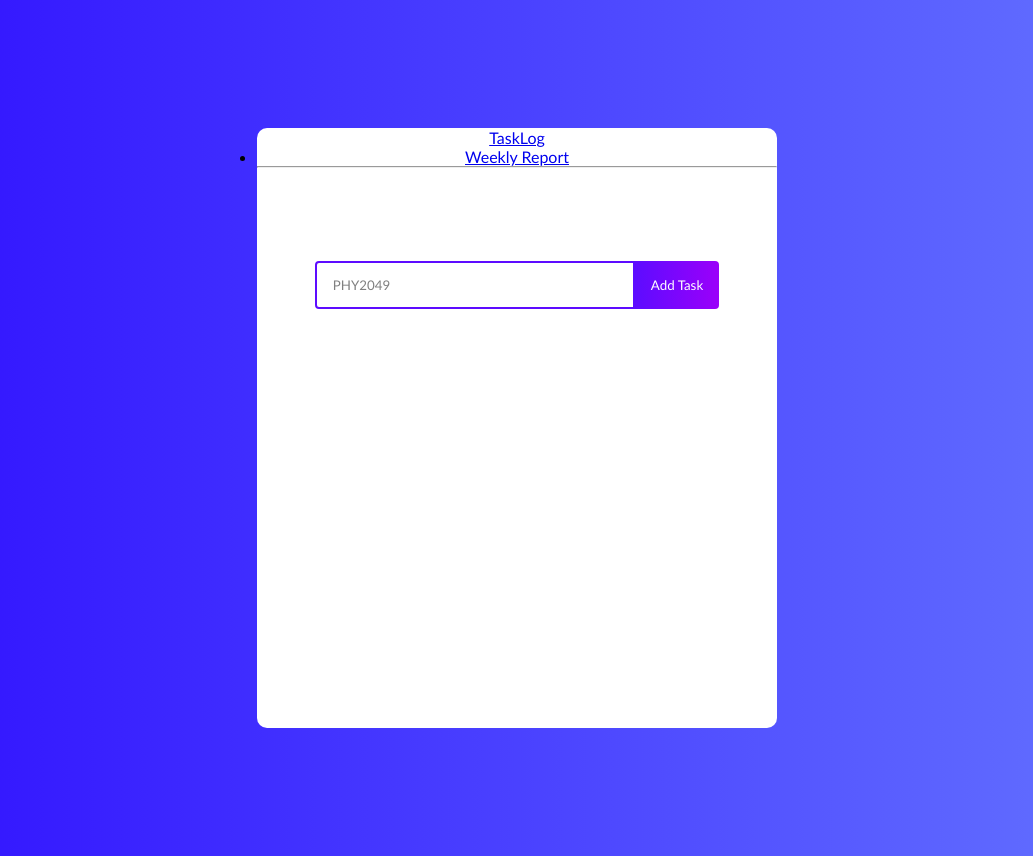
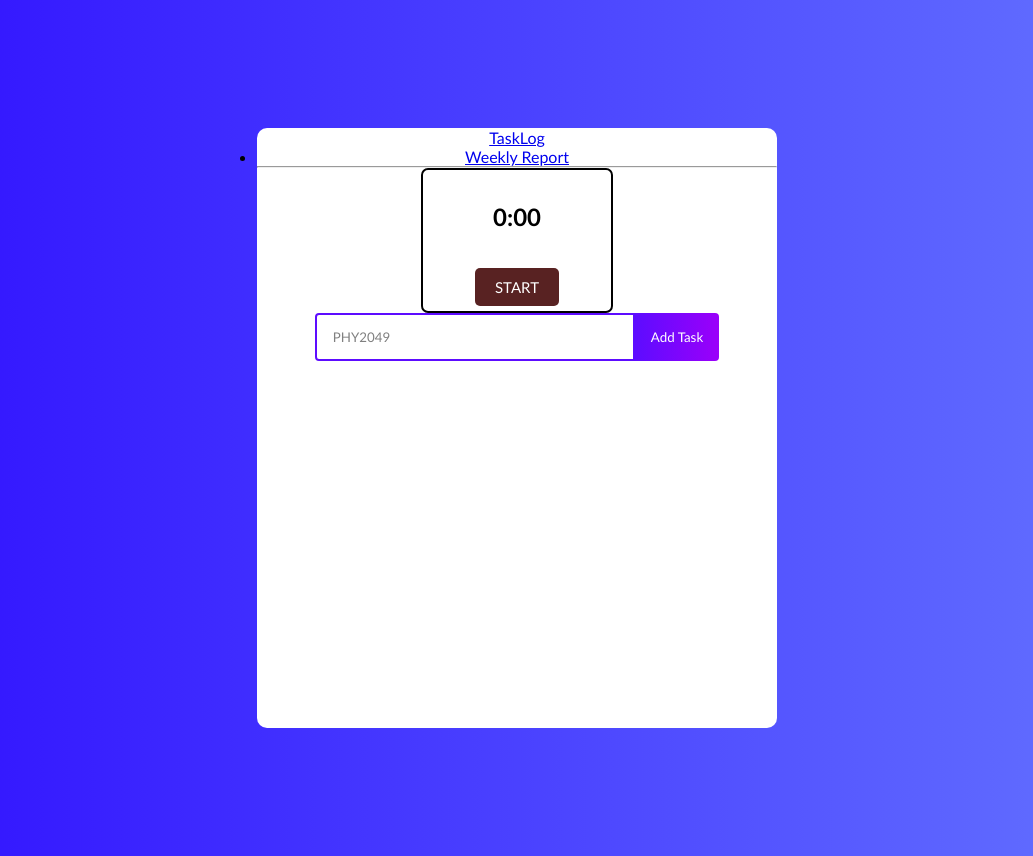
Before and after one commit to jahdiel4j/TaskLog, a React (Create React App) app: page / in a window 1280 px wide. Shown: the whole page, without its empty margins (123-1156 px from the left). Built offline with nearby package versions, Linux system fonts and the light colour scheme.

Commit message:
added Timer

```diff
--- a/src/App.js
+++ b/src/App.js
@@ -1,55 +1,68 @@
 import './App.css';
-import TodoList from './components/TodoList';
+import React, {useState} from 'react';
 import Chart from './components/Chart';
 import NavBar from './components/NavBar';
+import Timer from './components/Timer';
 import { Route, Switch } from 'react-router-dom';
+import TodoForm from './components/TodoForm'
 import Todo from './components/Todo';
 
 function App() {
-  const data = [
-    {
-      name: "Page A",
-      uv: 4000,
-      pv: 2400,
-      amt: 2400
-    },
-    {
-      name: "Page B",
-      uv: 3000,
-      pv: 1398,
-      amt: 2210
-    },
-    {
-      name: "Page C",
-      uv: 2000,
-      pv: 9800,
-      amt: 2290
-    },
-    {
-      name: "Page D",
-      uv: 2780,
-      pv: 3908,
-      amt: 2000
-    },
-    {
-      name: "Page E",
-      uv: 1890,
-      pv: 4800,
-      amt: 2181
-    },
-    {
-      name: "Page F",
-      uv: 2390,
-      pv: 3800,
-      amt: 2500
-    },
-    {
-      name: "Page G",
-      uv: 3490,
-      pv: 4300,
-      amt: 2100
-    }
-  ];
+
+  const activeTodo = 0;
+  const seconds = 0;
+  var isTaskSelected = false;
+
+  const [todos, setTodos] = useState([])
+
+  const addTodo = todo => {
+      if(!todo.text || /^\s*$/.test(todo.text)) {
+          return
+      }
+
+      const newTodos = [todo, ...todos]
+
+      setTodos(newTodos)
+  };
+
+  const updateTodo = (todoId, newValue) => {
+      if(!newValue.text || /^\s*$/.test(newValue.text)) {
+          return
+      }
+
+      setTodos(prev => prev.map(item => (item.id === todoId ? newValue : item)));
+  }
+
+  const removeTodo = id => {
+      const removeArr = [...todos].filter(todo => todo.id !== id)
+
+      setTodos(removeArr);
+  }
+
+  const completeTodo = id => {
+      let updatedTodos = todos.map(todo => {
+          if (todo.id === id) {
+              todo.isComplete = !todo.isComplete
+          }
+          return todo
+      })
+      setTodos(updatedTodos);
+  }
+
+  const toggle = () => {
+    isTaskSelected = !isTaskSelected;
+    console.log(isTaskSelected);
+  }
+
+  const taskSelected = (id) => {
+    console.log('task selected');
+  }
+
+  const updateData = (activeTodo, seconds) => {
+    console.log('working');
+  }
+
+  const data = [];
   return (
     <div className="todo-app">
         <NavBar/>
@@ -59,7 +72,9 @@ function App() {
             <Chart data={data}/>
           </Route>
           <Route path="/">
-            <TodoList/>
+            <Timer />
+            <TodoForm onSubmit={addTodo} />
+            <Todo todos={todos} completeTodo={completeTodo} removeTodo={removeTodo} updateTodo={updateTodo}/>
           </Route>
         </Switch>
     </div>
--- /dev/null
+++ b/src/components/Timer.css
@@ -0,0 +1,39 @@
+.timer {
+    border: 2px solid black;
+    border-radius: 7px;
+    width:12em;
+    text-align: center;
+    align-self: center;
+}
+
+h1 {
+    color: black;
+}
+
+.timerButton {
+    display: inline-block;
+    background: rgb(88, 34, 34);
+    color: #fff;
+    border: none;
+    padding: 10px 20px;
+    margin: 5px;
+    border-radius: 5px;
+    cursor: pointer;
+    text-decoration: none;
+    font-size: 15px;
+    font-family: inherit;
+  }
+
+  .timerButton2 {
+    display: inline-block;
+    background: black;
+    color: #fff;
+    border: none;
+    padding: 10px 20px;
+    margin: 5px;
+    border-radius: 5px;
+    cursor: pointer;
+    text-decoration: none;
+    font-size: 15px;
+    font-family: inherit;
+  }
--- /dev/null
+++ b/src/components/Timer.js
@@ -0,0 +1,79 @@
+import React, { useState, useEffect } from 'react'
+import './Timer.css'
+
+
+const Timer = () => {
+
+    const [buttonLabel, setLabel] = useState('START');
+    const [seconds, setSeconds] = useState(0);
+    const [started, setStarted] = useState(false);
+    const [pressed, setPressed] = useState(false);
+
+
+
+ useEffect(() => {
+     const interval = setInterval(() => { //This runs setSeconds once every second
+
+        if(started === true){ //Controls if the time increments
+        setSeconds(seconds => seconds + 1);
+        }
+
+     }, 1000);
+     return () => clearInterval(interval);
+
+   },[started]);
+
+
+   const handleStartClick = () => {
+
+    setStarted(!started); //Start or stop the time
+
+    setPressed(true); //This is so the LOG button will show up
+       if(started===true)
+       {
+        setLabel('RESUME');
+       }
+       else if(started===false)
+       {
+        setLabel('PAUSE');
+       }
+
+ }
+
+ const handleLogClick = () => { //Reset everything
+
+    setStarted(false);
+    setLabel('START');
+    setPressed(false);
+    setSeconds(0);
+    //Saves the "seconds"
+ }
+
+ const otherButtons = () => { //If the start button is pressed, show the LOG button
+    if(pressed === true)
+      {
+        return <button type="button" class="timerButton2" onClick = {handleLogClick}>LOG</button>
+      }
+ }
+
+
+
+const getSeconds = () => {
+    return ('0' + seconds % 60).slice(-2);
+}
+
+const getMinutes = () => {
+    return Math.floor(seconds / 60);
+}
+
+
+    return (
+             <div className="timer">
+             <h1>{getMinutes()}:{getSeconds()}</h1>
+             <button type="button" class="timerButton" onClick = {handleStartClick}>{buttonLabel}</button>
+                {otherButtons()}
+             </div>
+    )
+}
+
+export default Timer
--- a/src/components/TodoList.js
+++ /dev/null
@@ -1,51 +0,0 @@
-import React, {useState} from 'react'
-import TodoForm from './TodoForm'
-import Todo from './Todo';
-
-function TodoList() {
-    const [todos, setTodos] = useState([])
-
-    const addTodo = todo => {
-        if(!todo.text || /^\s*$/.test(todo.text)) {
-            return
-        }
-
-        const newTodos = [todo, ...todos]
-
-        setTodos(newTodos)
-    };
-
-    const updateTodo = (todoId, newValue) => {
-        if(!newValue.text || /^\s*$/.test(newValue.text)) {
-            return
-        }
-
-        setTodos(prev => prev.map(item => (item.id === todoId ? newValue : item)));
-    }
-
-    const removeTodo = id => {
-        const removeArr = [...todos].filter(todo => todo.id !== id)
-
-        setTodos(removeArr);
-    }
-
-    const completeTodo = id => {
-        let updatedTodos = todos.map(todo => {
-            if (todo.id === id) {
-                todo.isComplete = !todo.isComplete
-            }
-            return todo
-        })
-        setTodos(updatedTodos);
-    }
-
-    return (
-        <div>
-            <h1>TaskLog</h1>
-            <TodoForm onSubmit={addTodo} />
-            <Todo todos={todos} completeTodo={completeTodo} removeTodo={removeTodo} updateTodo={updateTodo} />
-        </div>
-    )
-}
-
-export default TodoList
```
